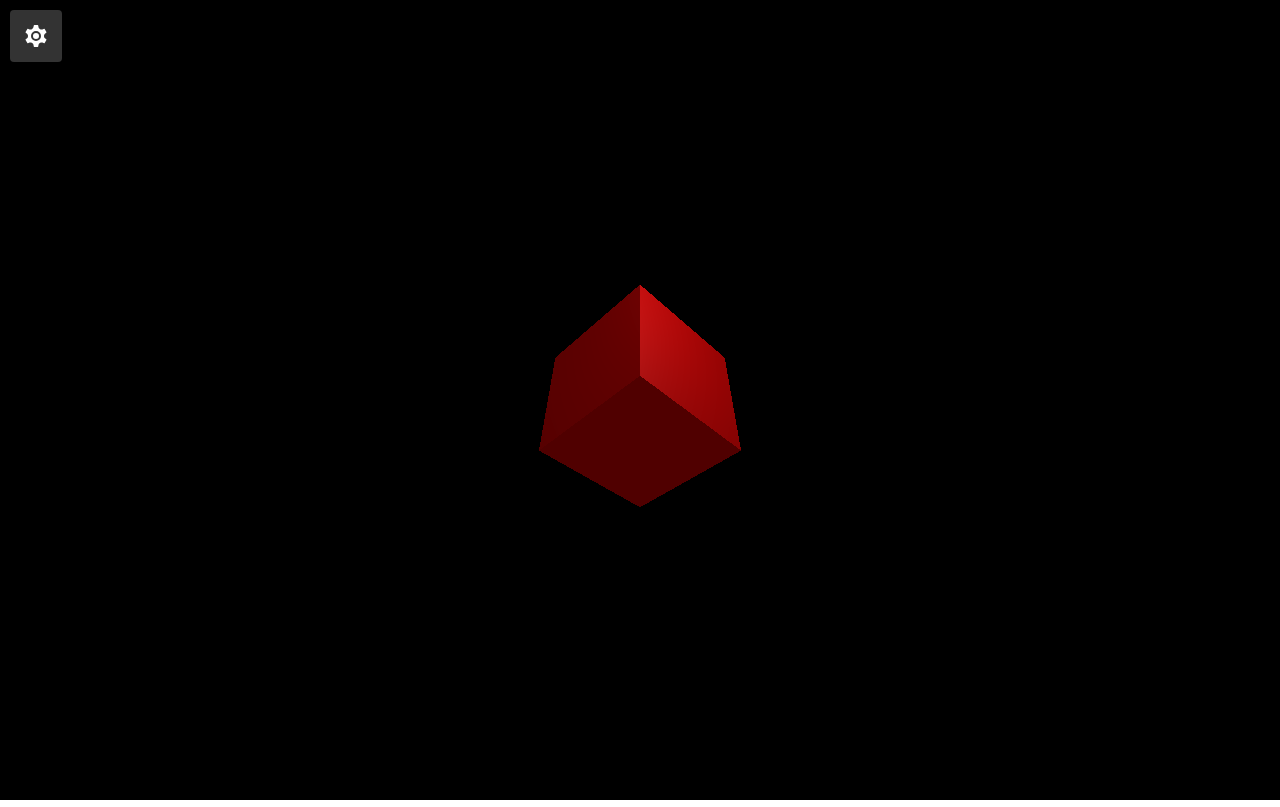
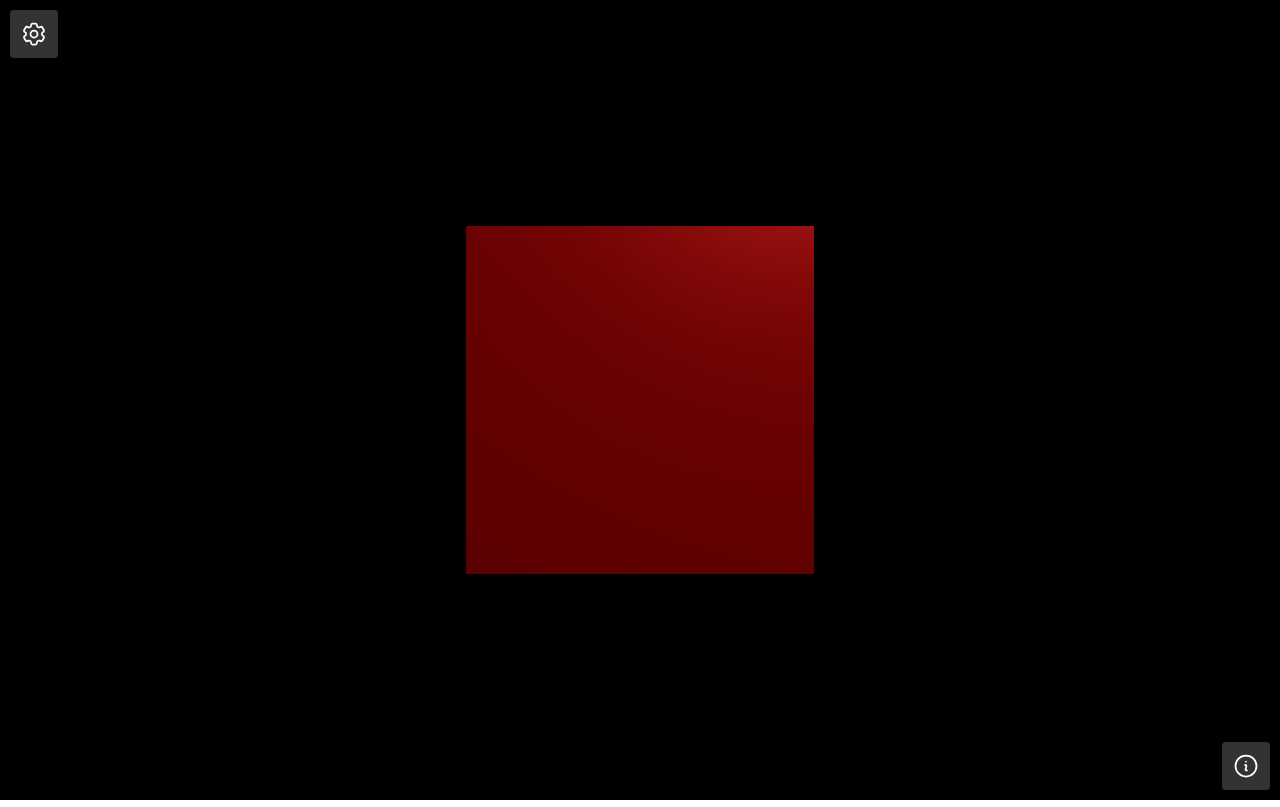
Before and after one commit to moxiethunder/three-js-geometries, a website built with Vite: page src/index.html in a window 1280 px wide. Built offline with nearby package versions, Linux system fonts and the light colour scheme.

Commit message:
Added info panel and restructured classes

```diff
--- a/src/assets/scripts/classes/AnimateCamera.js
+++ b/src/assets/scripts/classes/AnimateCamera.js
@@ -2,6 +2,7 @@ import * as THREE from 'three'
 import gsap from 'gsap'
 import { OrbitControls } from 'three/addons/controls/OrbitControls.js'
 import { getPointerPOS } from '@scripts/utils/utils.js'
+import { findArrayObject } from '@scripts/utils/utils'
 
 class AnimateCamera {
   constructor(config) {
@@ -10,6 +11,11 @@ class AnimateCamera {
     this.mesh = config.mesh
     this.camera = config.camera
     this.renderer = config.renderer
+    this.ogData = this.getOgData({
+      arrayToCheck: this.scene.children,
+      instance: THREE.PerspectiveCamera,
+      props: ['position', 'fov']
+    })
 
     this.vars = {
       isDragging: false,
@@ -29,11 +35,11 @@ class AnimateCamera {
   }
 
   animate() {
+    requestAnimationFrame(() => this.animate())
     if ( this.vars.isDragging ) {
       this.panOnDrag()
     }
     this.renderer.render(this.scene, this.camera)
-    requestAnimationFrame(() => this.animate())
   }
 
   setCameraCoords(e) {
@@ -111,6 +117,27 @@ class AnimateCamera {
     this.canvas.removeAttribute('data-grabbing')
   }
 
+  getOgData(data) {
+    const { arrayToCheck, instance, props } = data;
+    const info = findArrayObject(arrayToCheck, instance);
+
+    return props.reduce((acc, prop) => {
+      if (typeof info[prop] === 'object' && info[prop] !== null) {
+        acc[prop] = info[prop].clone();
+      } else {
+        acc[prop] = info[prop];
+      }
+      return acc;
+    }, {});
+  }
+
+  resetCamera() {
+    this.camera.position.set(...this.ogData.position)
+    this.camera.fov = this.ogData.fov
+    this.camera.updateProjectionMatrix()
+    this.camera.lookAt(this.mesh.position)
+  }
+
   init() {
     this.attachEventListeners()
     this.animate()
--- a/src/assets/scripts/classes/Controls.js
+++ b/src/assets/scripts/classes/Controls.js
@@ -1,17 +1,25 @@
+import * as THREE from 'three'
 import Modal from '@scripts/classes/Modal.js'
-import { createDomElement, addElementToDOM } from '@scripts/utils/utils.js'
+import { createDomElement, findArrayObject } from '@scripts/utils/utils.js'
 import * as ICONS from '@scripts/lib/icons.js'
 
 class Controls {
   constructor(config) {
     this.scene = config.scene
-    this.showControls = config.showControls
+    this.controls = config.controls
     this.cameraZoom = this.scene.camera.position.z
     this.canvas = this.scene.canvas
+    this.type = config.type
 
-    this.fnToggleAnimation = this.scene.animateScene.toggleAnimation.bind(this.scene.animateScene)
-    this.fnReset = this.scene.animateScene.resetCamera.bind(this.scene.animateScene)
-    this.fnZoom = this.scene.animateScene.zoomCamera.bind(this.scene.animateScene)
+    if ( this.type === 'mesh') {
+      this.fnToggleAnimation = this.scene.animateScene.toggleAnimation.bind(this.scene.animateScene)
+      this.fnReset = this.scene.animateScene.resetCamera.bind(this.scene.animateScene)
+      this.fnZoom = this.scene.animateScene.zoomCamera.bind(this.scene.animateScene)
+    }
+
+    if ( this.type === 'camera') {
+      this.fnReset = this.scene.animateScene.resetCamera.bind(this.scene.animateScene)
+    }
 
     this.data = {
       toggleAnimation: {
@@ -22,7 +30,6 @@ class Controls {
           id: 'btn-toggle-animation',
           type: 'button',
           'data-control-button': '',
-          'data-tooltip': 'Toggle animation',
           'data-action-toggle-animation': '',
           'aria-label': 'Toggle animation'
         },
@@ -36,7 +43,6 @@ class Controls {
           id: 'btn-reset',
           type: 'button',
           'data-control-button': '',
-          'data-tooltip': 'Reset camera',
           'data-action-reset': '',
           'aria-label': 'Reset camera'
         },
@@ -50,7 +56,6 @@ class Controls {
           id: 'btn-zoom--in',
           type: 'button',
           'data-control-button': '',
-          'data-tooltip': 'Zoom in',
           'data-btn-zoom': '',
           'data-action-zoom': 'in',
           'aria-label': 'Zoom in'
@@ -65,7 +70,6 @@ class Controls {
           id: 'btn-zoom-out',
           type: 'button',
           'data-control-button': '',
-          'data-tooltip': 'Zoom out',
           'data-btn-zoom': '',
           'data-action-zoom': 'out',
           'aria-label': 'Zoom out'
@@ -96,6 +100,7 @@ class Controls {
     }
 
     this.modal = new Modal({
+      type: 'controls',
       container: this.container,
       icon: ICONS.settings,
     }).mount()
@@ -103,7 +108,7 @@ class Controls {
     this.canvas.setAttribute('data-playing', true)
     this.canvas.setAttribute('data-zoom', this.cameraZoom)
 
-    Object.entries(this.showControls).forEach(([key, val]) => {
+    Object.entries(this.controls).forEach(([key, val]) => {
       if ( !val ) return
       this.createControlElement(key)
     })
--- /dev/null
+++ b/src/assets/scripts/classes/Info.js
@@ -0,0 +1,58 @@
+import * as ICONS from '@scripts/lib/icons.js'
+import { createDomElement, createSvgNode, setElementAttributes } from '@scripts/utils/utils.js'
+import Modal from '@scripts/classes/Modal.js'
+
+export class Info {
+  constructor(config) {
+    this.type = config.type
+    this.icons = this.type === 'camera'
+      ? ['drag', 'scroll']
+      : ['drag']
+  }
+
+  createInfoElement(icon) {
+    const element = createDomElement({
+      icon,
+      type: 'div',
+      props: {
+        'data-info-icon': '',
+        'aria-label': `icon-${icon}`
+      },
+      classes: ['info-icon', `info-icon--${icon}`],
+    })
+
+    const label = createDomElement({type: 'span'})
+    const labelText = element.firstChild.dataset.label
+    label.textContent = labelText
+    element.appendChild(label)
+
+    return element
+  }
+
+  renderCameraData() {
+
+  }
+
+  renderMeshData() {
+
+  }
+
+  renderInstructions() {
+
+  }
+
+  mount(selector) {
+    this.container = document.getElementById(selector)
+    this.modal = new Modal({
+      type: 'info',
+      container: this.container,
+      icon: ICONS.info,
+    }).mount()
+
+    this.icons.forEach(icon => {
+      this.modal.appendChild(this.createInfoElement(icon))
+    })
+  }
+}
+
+export default Info
--- a/src/assets/scripts/classes/Modal.js
+++ b/src/assets/scripts/classes/Modal.js
@@ -2,15 +2,19 @@ import { createDomElement, createSvgNode } from '@scripts/utils/utils.js'
 
 class Modal {
   constructor(config) {
+    this.type = config.type
     this.container = config.container
+    this.containerID = this.container.id
+    this.container.setAttribute('data-modal', '')
+    this.container.setAttribute('aria-label', `modal-${this.type}`)
     this.icon = createSvgNode(config.icon)
     this.containerInner = createDomElement({
       type: 'div',
       props: {
-        'data-colapsable': '',
+        'data-collapsible': '',
         'aria-expanded': 'false',
       },
-      classes: [`${this.container.id}__inner`],
+      classes: [this.containerID + '__inner'],
     })
   }
 
@@ -30,6 +34,7 @@ class Modal {
       this.containerInner.setAttribute('aria-expanded', 'true')
       this.container.setAttribute('data-modal-open', '')
     })
+
     return this.containerInner
   }
 }
--- a/src/assets/scripts/classes/ThreeJsScene.js
+++ b/src/assets/scripts/classes/ThreeJsScene.js
@@ -2,11 +2,16 @@ import * as THREE from 'three'
 import { getAspectRatio, hasProperty } from '@scripts/utils/utils.js'
 import AnimateCube from '@scripts/classes/AnimateCube.js'
 import AnimateCamera from '@scripts/classes/AnimateCamera.js'
+import Controls from '@scripts/classes/Controls.js'
+import Info from '@scripts/classes/Info.js'
 
 class ThreeJsScene {
   constructor(config = {}) {
     //defaults for config
     const {
+      type = 'none',
+      showControls = false,
+      showInfo = false,
       background = 'black',
       mesh = {
         dims: [2, 2, 2],
@@ -49,9 +54,24 @@ class ThreeJsScene {
     this.canvas = document.getElementById(config.canvas)
 
     if ( !this.canvas ) {
-      console.error(`No canvas found with selector ${config.canvas}`)
+      console.error(`No canvas element found with an ID of ${config.canvas}`)
       return
     }
+
+    this.type = config.type || type
+    this.showControls = config.showControls || showControls
+    this.showInfo = config.showInfo || showInfo
+    this.controlsId = config.controlsId
+    this.infoId = config.infoId
+    this.controls = this.type === 'mesh'
+      ? {
+          toggleAnimation: true,
+          reset: true,
+          zoom: true,
+        }
+      : {
+          reset: true,
+        }
 
     this.background = config.background || background
     this.mesh = config.mesh || mesh
@@ -71,7 +91,7 @@ class ThreeJsScene {
   }
 
   setMesh() {
-    const { multicolor, dims, properties, rotation } = this.mesh
+    const { dims, properties, rotation } = this.mesh
     const geometry = new THREE.BoxGeometry(...dims)
     const material = new THREE.MeshStandardMaterial(properties)
     const mesh = new THREE.Mesh(geometry, material)
@@ -151,14 +171,34 @@ class ThreeJsScene {
       renderer: this.renderer,
     }
 
-    // this.renderer.render(this.scene, this.camera)
-    // this.root.setAttribute('data-no-controls', '')
+    if ( this.type === 'mesh' ) {
+      this.animateScene = new AnimateCube(assets).init()
+      this.root.setAttribute('data-mesh-controls', '')
+    } else if ( this.type === 'camera' ) {
+      this.animateScene = new AnimateCamera(assets).init()
+      this.root.setAttribute('data-camera-controls', '')
+    } else {
+      this.renderer.render(this.scene, this.camera)
+      this.root.setAttribute('data-no-controls', '')
+    }
 
-    this.animateScene = new AnimateCube(assets).init()
-    this.root.setAttribute('data-mesh-controls', '')
+    if ( this.showInfo && this.type !== 'none' ) {
+      if ( this.infoId === undefined ) {
+        console.error('No selector for info panel provided')
+        return
+      }
 
-    // this.animateScene = new AnimateCamera(assets).init()
-    // this.root.setAttribute('data-camera-controls', '')
+      this.infoPanel = new Info({type: this.type, scene: this}).mount(this.infoId)
+    }
+
+    if ( this.showControls && this.type !== 'none' ) {
+      if ( this.controlsId === undefined ) {
+        console.error('No selector for controls panel provided')
+        return
+      }
+
+      this.controlsPanel = new Controls({type: this.type, scene: this, controls: this.controls}).mount(this.controlsId)
+    }
 
     return this
   }
--- a/src/assets/scripts/utils/utils.js
+++ b/src/assets/scripts/utils/utils.js
@@ -30,19 +30,26 @@ export function getDeltaTime(time) {
   }
 }
 
+export function findArrayObject(array, instance) {
+  return array.find(item => item instanceof instance)
+}
+
 export function hasProperty(obj, prop) {
   return obj.hasOwnProperty(prop) ? true : false
 }
 
+export function setElementAttributes(element, attributes) {
+  Object.entries(attributes).forEach(([key, value]) => {
+    element.setAttribute(key, value)
+  })
+}
 
 export function createDomElement(config) {
   const { type, props=null, classes=null, icon=null } = config
   const element = document.createElement(type)
 
   if ( props ) {
-    Object.entries(props).forEach(([key, value]) => {
-      element.setAttribute(key, value)
-    })
+    setElementAttributes(element, props)
   }
 
   if ( classes ) {
--- a/src/assets/styles/base/_base.scss
+++ b/src/assets/styles/base/_base.scss
@@ -14,15 +14,12 @@ canvas {
   }
 }
 
-#animation-controls {
+[data-modal] {
   position: absolute;
-  left: toRem(10);
-  top: toRem(10);
-
   display: flex;
   justify-content: center;
   align-items: center;
-  gap: toRem(0);
+  gap: 0;
 
   background-color: $clr-darkgray;
   border-radius: toRem(4);
@@ -30,36 +27,58 @@ canvas {
   padding: toRem(10);
 
   &[data-modal-open] {
-    gap: toRem(16);
+    gap: toRem(24);
 
-    .animation-controls__inner {
+    [data-collapsible] {
       height: auto;
       width: auto;
       overflow: visible;
     }
   }
 
+  &[aria-label="modal-controls"] {
+    top: toRem(10);
+    left: toRem(10);
+  }
+
+  &[aria-label="modal-info"] {
+    bottom: toRem(10);
+    right: toRem(10);
+
     > svg {
-    display: block;
-    width: toRem(32);
-    height: toRem(32);
-    fill: white;
-    stroke: $clr-darkgray;
-    cursor: pointer;
-    transition: fill 0.2s ease-in-out;
+      order: 2;
+    }
 
-    &:hover {
-      fill: $clr-teal;
+    [data-collapsible] {
+      svg {
+        margin-inline: auto;
+        margin-bottom: toRem(8);
       }
     }
   }
 
-.animation-controls__inner {
+  [data-collapsible] {
     display: flex;
     overflow: hidden;
-  gap: toRem(8);
+    gap: toRem(16);
     height: 0;
     width: 0;
+  }
+
+  svg {
+    display: block;
+    color: white;
+    width: toRem(28);
+    aspect-ratio: 1;
+
+    &[data-trigger] {
+      cursor: pointer;
+      transition: color 0.2s ease-in-out;
+
+      &:hover {
+        color: $clr-teal;
+      }
+    }
   }
 
   button {
@@ -71,6 +90,7 @@ button {
     &::before,
     &::after {
       opacity: 0;
+      transition: none;
     }
 
     &:hover {
@@ -81,7 +101,7 @@ button {
       }
 
       &::before {
-      top: 95%;
+        top: 105%;
       }
 
       &::after {
@@ -89,15 +109,10 @@ button {
       }
     }
 
-  &::before,
-  &::after {
-    transition: none;
-  }
-
     &::before {
       content: "";
       position: absolute;
-    top: 105%;
+      top: 110%;
       left: 50%;
       border-width: 5px;
       border-style: solid;
@@ -106,12 +121,13 @@ button {
     }
 
     &::after {
-    content: attr(data-tooltip);
+      content: attr(aria-label);
       position: absolute;
       bottom: -140%;
       left: 50%;
 
       color: $clr-darkgray;
+      text-transform: lowercase;
       font-family: sans-serif;
       font-size: toRem(12);
       white-space: nowrap;
@@ -123,92 +139,23 @@ button {
       transform: translateX(-50%);
     }
 
+    svg {
+      pointer-events: none;
+      transition: color 0.2s ease-in-out;
+    }
+
     &:hover {
       svg {
-      stroke: $clr-teal;
+        color: $clr-teal;
+      }
     }
   }
 
-  svg {
+  span {
+    color: white;
+    text-align: center;
+    font-family: sans-serif;
+    font-size: toRem(12);
     display: block;
-    width: toRem(24);
-    stroke: white;
-    pointer-events: none;
-    transition: stroke 0.2s ease-in-out;
   }
 }
-
-// .animation-controls__inner {
-//   height: 0;
-//   width: 0;
-//   overflow: hidden;
-// }
-
-
-// #animation-controls {
-//   position: absolute;
-//   bottom: 2rem;
-//   left: 50%;
-
-//   display: grid;
-//   grid-template-columns: repeat(4, 1fr);
-//   justify-content: center;
-//   align-content: center;
-//   gap: toRem(8);
-//   transform: translateX(-50%);
-// }
-
-// button {
-//   $px: 16;
-//   $py: $px * 0.5;
-
-//   color: white;
-//   font-family: sans-serif;
-//   text-transform: uppercase;
-//   font-weight: 500;
-//   background-color: #333;
-//   border: none;
-//   border-radius: toRem(999);
-
-//   height: toRem(32);
-
-//   padding-inline: toRem($px);
-//   cursor: pointer;
-//   transition: all 0.2s ease-in-out;
-
-//   &:hover {
-//     background-color: cadetblue;
-//   }
-
-//   &[data-btn-zoom] {
-//     position: relative;
-//     justify-self: center;
-//     isolation: isolate;
-//     aspect-ratio: 1 / 1;
-
-//     &::before {
-//       position: absolute;
-//       left: 50%;
-//       top: 50%;
-//       transform: translate(-50%, -50%);
-//     }
-//   }
-
-//   &[data-action-zoom="in"] {
-//     &::before {
-//       content: "+";
-//     }
-//   }
-
-//   &[data-action-zoom="out"] {
-
-//     &::before {
-//       content: "-";
-//     }
-//   }
-
-//   &[data-action-reset] {
-//     grid-column: 1 / -1;
-//     grid-row: 2;
-//   }
-// }
--- a/src/assets/styles/vendors/_reset.scss
+++ b/src/assets/styles/vendors/_reset.scss
@@ -62,6 +62,8 @@ picture {
 input, button,
 textarea, select {
   font: inherit;
+  padding: 0;
+  margin: 0;
 }
 
 /* Make sure textareas without a rows attribute are not tiny */
--- a/src/index.html
+++ b/src/index.html
@@ -8,6 +8,7 @@
 <body>
   <canvas id="threejs-cube"></canvas>
   <div id="animation-controls"></div>
+  <aside id="info-panel"></aside>
   <script type="module" src="main.js"></script>
 </body>
 </html>
--- a/src/main.js
+++ b/src/main.js
@@ -1,7 +1,5 @@
 import '@styles/main.scss'
 import ThreeJsScene from '@scripts/classes/ThreeJsScene.js'
-import Controls from '@scripts/classes/Controls.js'
-import Modal from '@scripts/classes/Modal.js'
 
 const sizes = {
   // width: window.innerWidth,
@@ -11,6 +9,7 @@ const sizes = {
 }
 
 const sceneConfig = {
+  type: 'camera',
   canvas: 'threejs-cube',
   background: 'black',
   mesh: {
@@ -28,7 +27,7 @@ const sceneConfig = {
   },
   camera: {
     fov: 75,
-    position: [0, 0, 4],
+    position: [0, 0, 2],
     aspect: {
       width: sizes.width,
       height: sizes.height,
@@ -48,17 +47,11 @@ const sceneConfig = {
     intensity: 7,
     distance: 1000,
     decay: 2,
-  }
-}
-const SCENE = new ThreeJsScene(sceneConfig).init()
-
-const controlConfig = {
-  scene: SCENE,
-  showControls: {
-    toggleAnimation: true,
-    reset: true,
-    zoom: true,
   },
+  showControls: true,
+  showInfo: true,
+  controlsId: 'animation-controls',
+  infoId: 'info-panel',
 }
 
-const CONTROLS = new Controls(controlConfig).mount('animation-controls')
+const SCENE = new ThreeJsScene(sceneConfig).init()
```
Also changed, not shown: src/assets/scripts/lib/icons.js. Lines whose indentation alone changed are shown as unchanged.
